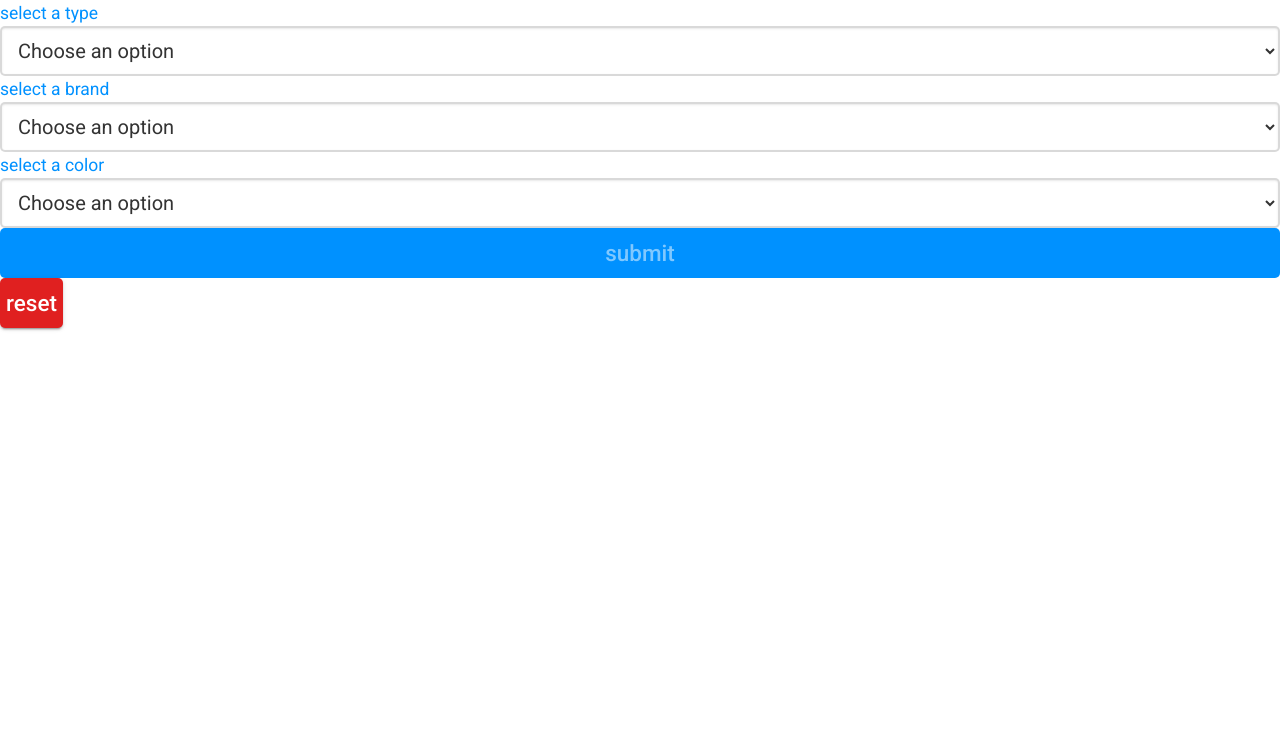
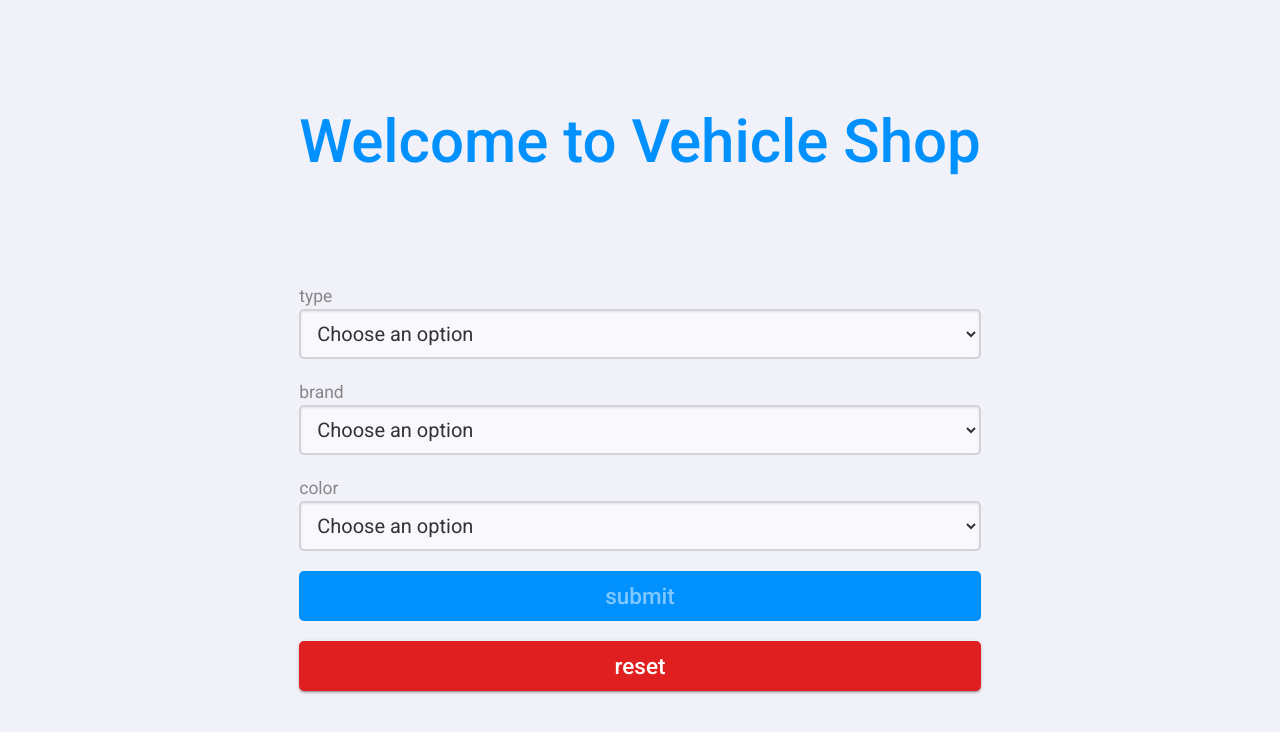
Before and after one commit to HeliosLive/vehicle-shop, an Angular app: page /home in a window 1280 px wide. Shown: the top 732 px of the page. Built offline with nearby package versions, Linux system fonts and the light colour scheme.

Commit message:
feature(style): app and home component paging css styles and alignments are updated

```diff
--- a/src/app/app.component.scss
+++ b/src/app/app.component.scss
@@ -0,0 +1,13 @@
+:host {
+  display: flex;
+  align-items: center;
+  justify-content: center;
+  height: var(--hls-app-full-height);
+  margin: 0 var(--hls-app-margin-horizontal);
+  overflow: auto;
+  text-align: center;
+
+  &::-webkit-scrollbar {
+    display: none;
+  }
+}
--- a/src/app/home/home.component.html
+++ b/src/app/home/home.component.html
@@ -1,30 +1,32 @@
+<hls-label size="h1">Welcome to Vehicle Shop</hls-label>
+
 <form novalidate autocomplete="off" [formGroup]="vehicleForm" (ngSubmit)="onSubmit()" (reset)="onReset()">
-     <ng-container *ngIf="type$ | async as types">
-         <hls-label for="type">select a type</hls-label>
+    <div *ngIf="type$ | async as types" class="group">
+        <hls-label for="type" color="neutral-3">type</hls-label>
         <select hls-select name="type" id="type" formControlName="type">
             <option hls-option value="null" [disabled]="true" selected>Choose an option</option>
             <option *ngFor="let type of types" hls-option [value]="type">{{type}}
             </option>
         </select>
-     </ng-container>
+    </div>
 
-     <ng-container *ngIf="brand$ | async as brands">
-         <hls-label for="brand">select a brand</hls-label>
+    <div *ngIf="brand$ | async as brands" class="group">
+        <hls-label for="brand" color="neutral-3">brand</hls-label>
         <select hls-select name="brand" id="brand" formControlName="brand">
             <option hls-option value="null" [disabled]="true" selected>Choose an option</option>
             <option *ngFor="let brand of brands" hls-option [value]="brand">{{brand}}
             </option>
         </select>
-     </ng-container>
+    </div>
 
-     <ng-container *ngIf="colors$ | async as colors">
-         <hls-label for="color">select a color</hls-label>
+    <div *ngIf="colors$ | async as colors" class="group">
+        <hls-label for="color" color="neutral-3">color</hls-label>
         <select hls-select name="color" id="color" formControlName="color">
             <option hls-option value="null" [disabled]="true" selected>Choose an option</option>
             <option *ngFor="let color of colors" hls-option [value]="color">{{color}}
             </option>
         </select>
-     </ng-container>
+    </div>
 
     <button hls-button-raised type="submit" [disabled]="!vehicleForm.valid">submit</button>
     <button hls-button-raised type="reset" color="danger" [fullWidth]="false">reset</button>
--- a/src/app/home/home.component.scss
+++ b/src/app/home/home.component.scss
@@ -0,0 +1,11 @@
+:host {
+  display: grid;
+  height: 100%;
+  align-content: space-evenly;
+
+  form {
+    display: grid;
+    gap: 1rem;
+    text-align: start;
+  }
+}
--- a/src/styles/_global.scss
+++ b/src/styles/_global.scss
@@ -80,7 +80,7 @@
   );
 
   /* App color */
-  --hls-app-background-color: rgba(var(--hls-color-neutral-6), 1);
+  --hls-app-background-color: rgba(var(--hls-color-ghost), 1);
 
   /* Button size */
   --hls-button-height: 2.5rem;
@@ -153,6 +153,8 @@ html[data-theme='light'] {
   --hls-color-sun: 255, 255, 255; // #ffffff
   --hls-color-moon: 0, 0, 0; // #000000
 
+  --hls-color-ghost: 241, 241, 250; // #f1f1fa
+
   --hls-color-neutral-1: 51, 51, 51; // #333333
   --hls-color-neutral-2: 88, 88, 88; // #585858
   --hls-color-neutral-3: 135, 135, 135; // #878787
@@ -186,6 +188,8 @@ html[data-theme='dark'] {
   --hls-color-sun: 0, 0, 0; // #000000
   --hls-color-moon: 255, 255, 255; // #ffffff
 
+  --hls-color-ghost: 23, 38, 65; // #172641
+
   --hls-color-neutral-1: 255, 255, 255; // #ffffff
   --hls-color-neutral-2: 195, 205, 216; // #c3cdd8
   --hls-color-neutral-3: 96, 123, 147; // #607b93
```
Lines whose indentation alone changed are shown as unchanged.
